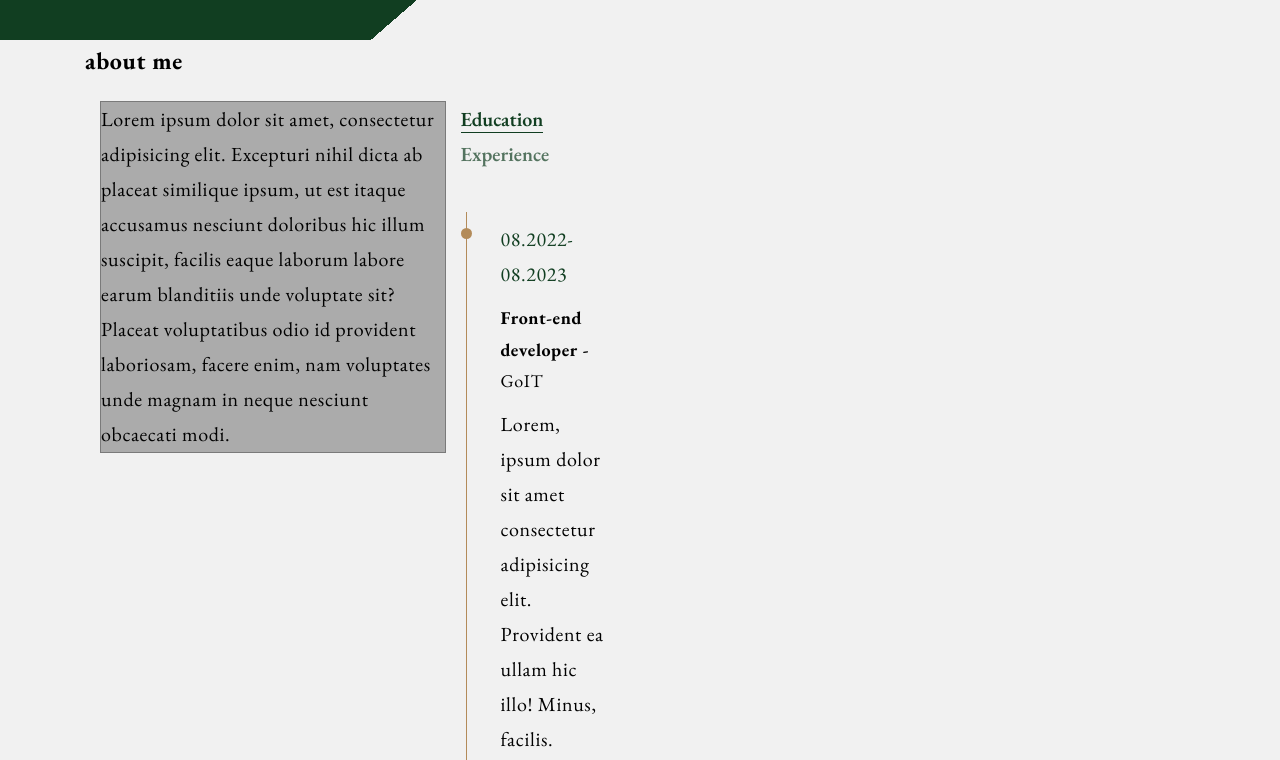
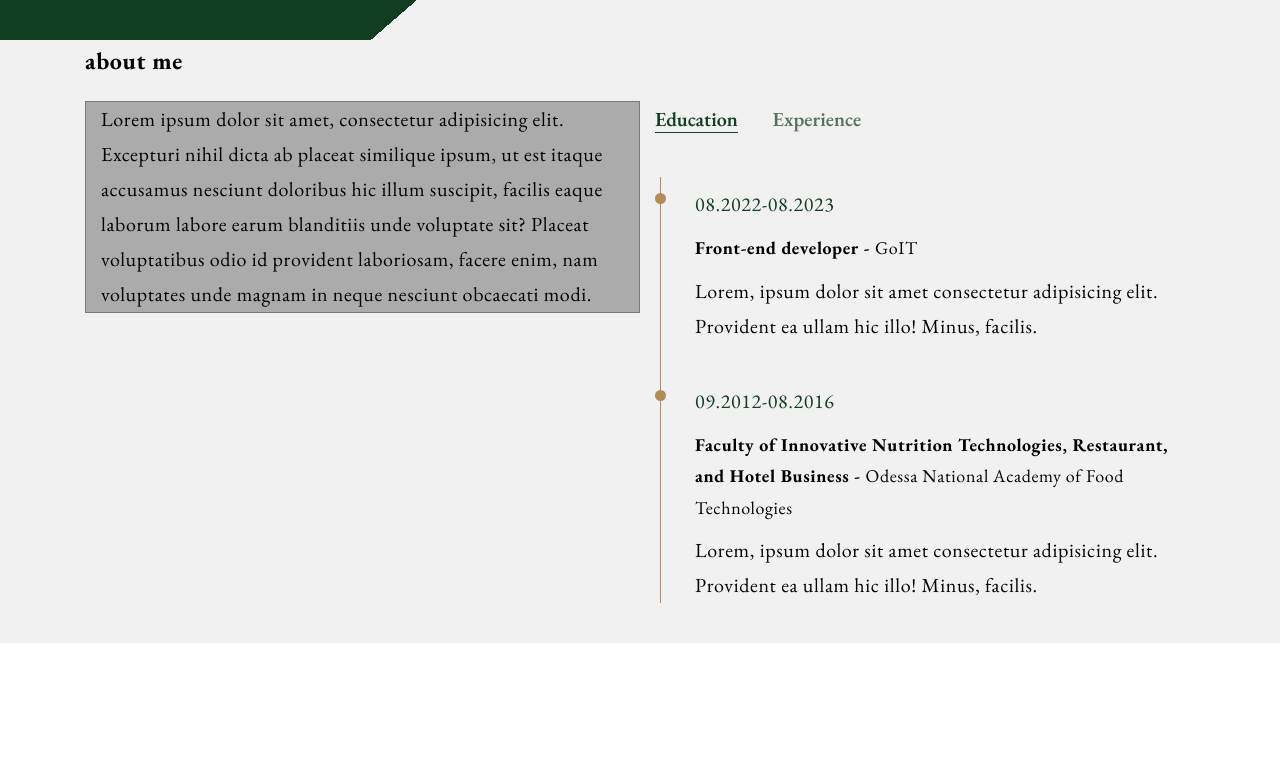
Before and after one commit to Alyonamk/portfolio, a website built with Parcel: page src/index.html in a window 1280 px wide. Shown: the part 493-1253 px from the top of the page. After the commit the page ends 1136 px from the top, so only its background shows below. Built offline with nearby package versions, Linux system fonts and the light colour scheme.

Commit message:
Update _about-me.scss

```diff
--- a/src/sass/sections/_about-me.scss
+++ b/src/sass/sections/_about-me.scss
@@ -14,14 +14,14 @@
     background: var(--light-text-color);
 }
 
-.about-text {
+.info {
     width: 50%;
     padding: 0 15px;
     font-size: 20px;
 }
 
 .about-description {
-    // width: 50%;
+    width: 50%;
     padding: 0 15px;
     font-size: 20px;
 }
```
